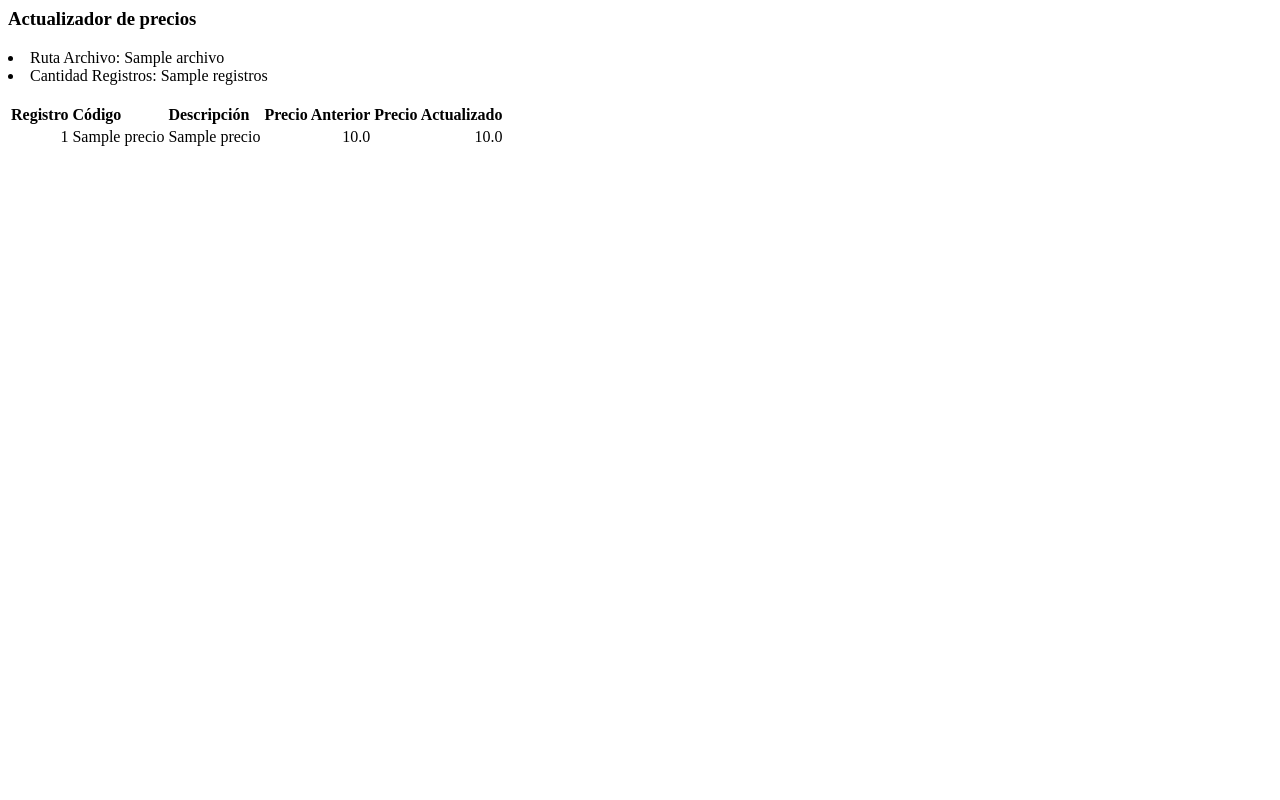
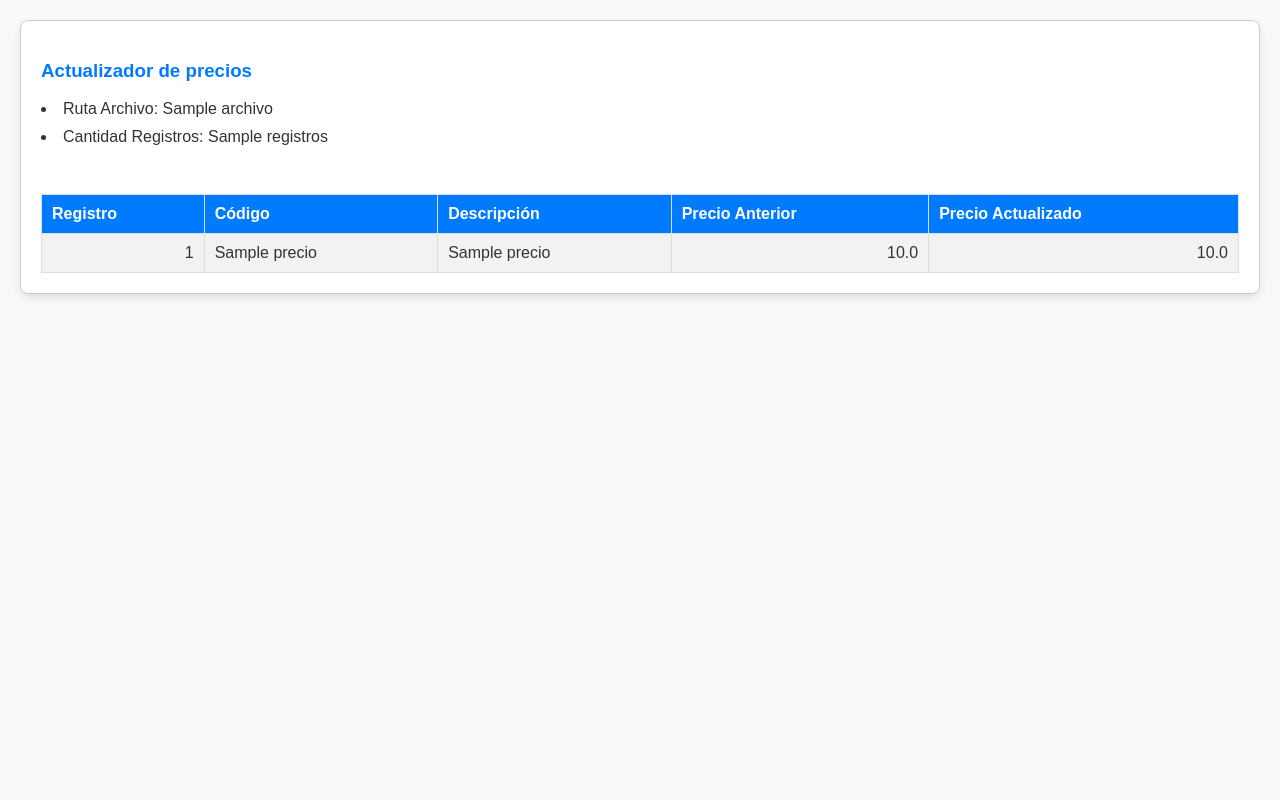
Before and after one commit to flaviobovio/act_precios, a Flask app: template templates/index.html in a window 1280 px wide. Run offline with Flask 3, Linux system fonts and the light colour scheme; the template is opened without the code that fills it: most values are stand-ins (such as "Sample title", 1, 10 or a date in 2020); parts of the project's set-up code (start-up, migrations or seed data) failed here and were passed over.

Commit message:
styles for flask template

```diff
--- a/templates/index.html
+++ b/templates/index.html
@@ -1,3 +1,12 @@
+<!DOCTYPE html>
+<html lang="es">
+<head>
+    <meta charset="UTF-8">
+    <meta name="viewport" content="width=device-width, initial-scale=1.0">
+    <meta http-equiv="refresh" content="30">
+    <title>Actualizador de precios</title>
+</head>
+<body>
     <div>
         <h3>Actualizador de precios</h3>
         <li>Ruta Archivo: {{archivo}}</li>
@@ -5,23 +14,86 @@
         <br>
         <table>
             <tr>
-            <th style="text-align: right;">Registro</th>
-            <th style="text-align: left;">Código</th>
-            <th style="text-align: left;">Descripción</th>
-            <th style="text-align: right;">Precio Anterior</th>
-            <th style="text-align: right;">Precio Actualizado</th>
+                <th>Registro</th>
+                <th>Código</th>
+                <th>Descripción</th>
+                <th>Precio Anterior</th>
+                <th>Precio Actualizado</th>
             </tr>
 
             {% for p in precios %}
                 <tr>
-                <td style="text-align: right;">{{p[0]}}</td>
-                <td style="text-align: left;">{{p[1]}}</td>
-                <td style="text-align: left;">{{p[2]}}</td>
-                <td style="text-align: right;">{{"%.1f"%p[3]}}</td>
-                <td style="text-align: right;">{{"%.1f"%p[4]}}</td>
+                    <td>{{p[0]}}</td>
+                    <td>{{p[1]}}</td>
+                    <td>{{p[2]}}</td>
+                    <td>{{"%.1f"%p[3]}}</td>
+                    <td>{{"%.1f"%p[4]}}</td>
                 </tr>
             {% endfor %}
 
         </table>
+    </div>
+</body>
+</html>
 
-</div>
+
+
+
+
+<style>
+    body {
+        font-family: Arial, sans-serif;
+        margin: 20px;
+        background-color: #f8f9fa;
+        color: #333;
+    }
+
+    h3 {
+        color: #007bff;
+    }
+
+    div {
+        border: 1px solid #ccc;
+        border-radius: 8px;
+        padding: 20px;
+        background-color: #ffffff;
+        box-shadow: 0 4px 8px rgba(0, 0, 0, 0.1);
+    }
+
+    li {
+        margin-bottom: 10px;
+    }
+
+    table {
+        width: 100%;
+        border-collapse: collapse;
+        margin-top: 20px;
+    }
+
+    th, td {
+        padding: 10px;
+        border: 1px solid #ddd;
+    }
+
+    th {
+        background-color: #007bff;
+        color: #ffffff;
+        text-align: left;
+    }
+
+    tr:nth-child(even) {
+        background-color: #f2f2f2;
+    }
+
+    tr:hover {
+        background-color: #e9ecef;
+    }
+
+    td {
+        text-align: left;
+    }
+
+    td:nth-child(1), td:nth-child(4), td:nth-child(5) {
+        text-align: right;
+    }
+</style>
```
Lines whose indentation alone changed are shown as unchanged.
